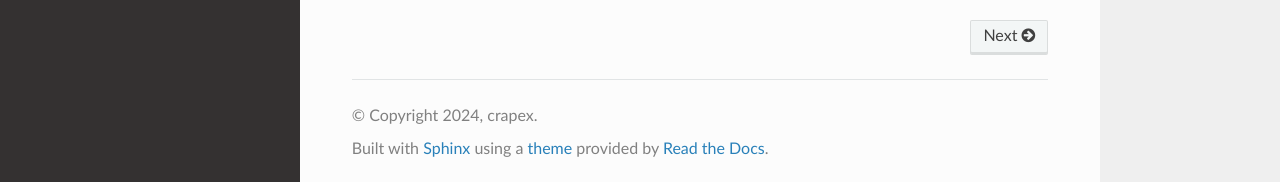
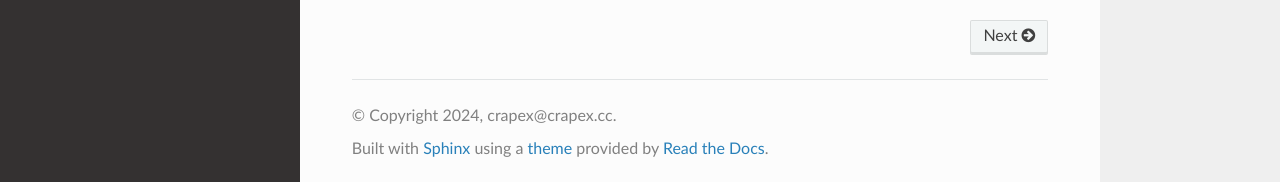
Before and after one commit to crapex/pymud, a Sphinx documentation site: the page built from docs/source/index.rst, in a window 1280 px wide and 900 px high, scrolled down 1501 px. Shown: the part 715-897 px from the top of the window. Built offline with Sphinx 7.4.7 and the Read the Docs theme 2.0.0, drawn with Linux system fonts in a browser that asks for light colours.

Commit message:
调整为0.18.1设置

```diff
--- a/docs/source/conf.py
+++ b/docs/source/conf.py
@@ -15,9 +15,9 @@
 # https://www.sphinx-doc.org/en/master/usage/configuration.html#project-information
 
 project = 'pymud-cookbook'
-copyright = '2024, crapex'
+copyright = '2024, crapex@crapex.cc'
 author = 'crapex'
-release = '0.18.0'
+release = '0.18.1'
 
 # -- General configuration ---------------------------------------------------
 # https://www.sphinx-doc.org/en/master/usage/configuration.html#general-configuration
--- a/pyproject.toml
+++ b/pyproject.toml
@@ -1,7 +1,7 @@
 [project]
 
 name = "pymud"  # Required
-version = "0.18.0"  # Required
+version = "0.18.1"  # Required
 description = "a MUD Client written in Python"  # Optional
 readme = "README.md" # Optional
 requires-python = ">=3.7"
```
Also changed, not shown: 1 other file.
